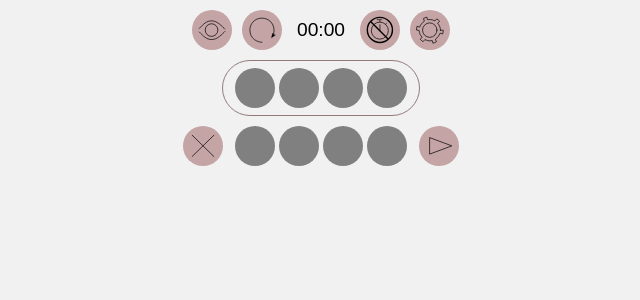
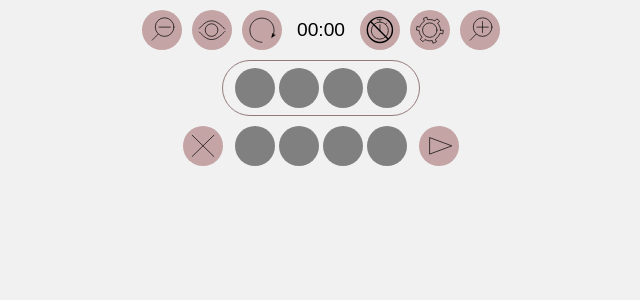
Before and after one commit to IvanHeriver/mm, a React (Create React App) app: page / in a window 1280 px wide. Shown: the top 300 px of the page, without its empty margins (319-959 px from the left). Built offline with nearby package versions, Linux system fonts and the light colour scheme.

Commit message:
zoomin zoomout buttons

```diff
--- a/public/index.html
+++ b/public/index.html
@@ -5,7 +5,7 @@
     <link rel="icon" href="%PUBLIC_URL%/favicon.png" />
     <!-- <meta name="viewport" content="width=device-width, initial-scale=1" /> -->
     <!-- <meta name="viewport" content="width=device-width, initial-scale=1, maximum-scale=1, user-scalable=no" /> -->
-    <meta name="viewport" content="width=device-width, initial-scale=1" />
+    <meta name="viewport" content="width=device-width, initial-scale=1, minmum-scale=0.1" />
     <meta name="theme-color" content="#000000" />
     <meta
       name="description"
--- a/src/MastermindComp.js
+++ b/src/MastermindComp.js
@@ -38,27 +38,40 @@ const MMtoGuess = ({toGuess, colorOptions, onNewGame, onGiveUp, time, onOpenConf
     return (
         <div className="mm-toguess-container">
         <div className="one-color-row">
+            <button onClick={()=>{
+                const r = document.querySelector(":root");
+                let v = parseInt(window.getComputedStyle(r).getPropertyValue('--refwidth'));
+                if (v > 25) v--;
+                console.log(v);
+                r.style.setProperty("--refwidth", v+"px");
+            }}>
+                <img src={process.env.PUBLIC_URL+"/zoomout_img.svg"} className="btn-img" draggable="false"/>
+            </button>
             <button onClick={onGiveUp}>
-            {/* <img src={show_img} className="btn-img" draggable="false"/> */}
-            <img src={process.env.PUBLIC_URL+"/show_img.svg"} className="btn-img" draggable="false"/>
+                <img src={process.env.PUBLIC_URL+"/show_img.svg"} className="btn-img" draggable="false"/>
             </button>
             <button onClick={onNewGame}>
-            {/* <img src={restart_img} className="btn-img" draggable="false"/> */}
             <img src={process.env.PUBLIC_URL+"/restart_img.svg"} className="btn-img" draggable="false"/>
             </button>
             {
                 showTimer ? <div className="mm-timer"><div>{formatTime(time)}</div></div> : null
             }
             <button onClick={()=>setShowTimer(t=>!t)}>
-                {/* <img src={showTimer ? notimer_img : timer_img} className="btn-img" draggable="false"/> */}
                 <img src={showTimer ? (
                     process.env.PUBLIC_URL+"/notimer_img.svg"
                     ): ( process.env.PUBLIC_URL+"/timer_img.svg"
                     )} className="btn-img" draggable="false"/>
             </button>
             <button onClick={()=>onOpenConfig()}>
-                {/* <img src={config_img} className="btn-img" draggable="false"/> */}
                 <img src={process.env.PUBLIC_URL+"/config_img.svg"} className="btn-img" draggable="false"/>
+            </button>
+            <button onClick={()=>{
+                const r = document.querySelector(":root");
+                let v = parseInt(window.getComputedStyle(r).getPropertyValue('--refwidth'));
+                if (v < 50) v++;
+                r.style.setProperty("--refwidth", v+"px");
+            }}>
+                <img src={process.env.PUBLIC_URL+"/zoomin_img.svg"} className="btn-img" draggable="false"/>
             </button>
         </div>
         <div className="one-color-row mm-rounded-border">
```
Also changed, not shown: public/zoomin_img.svg (added), public/zoomout_img.svg (added).
